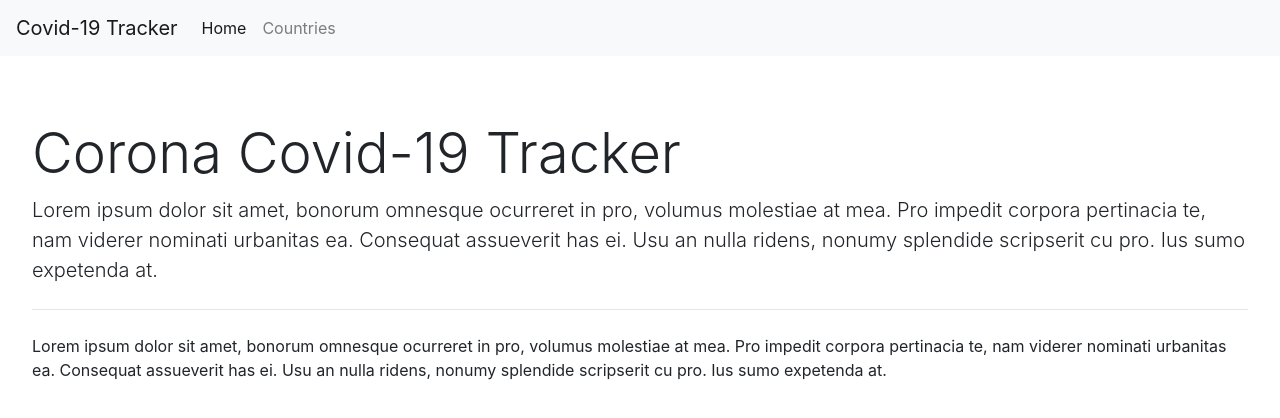
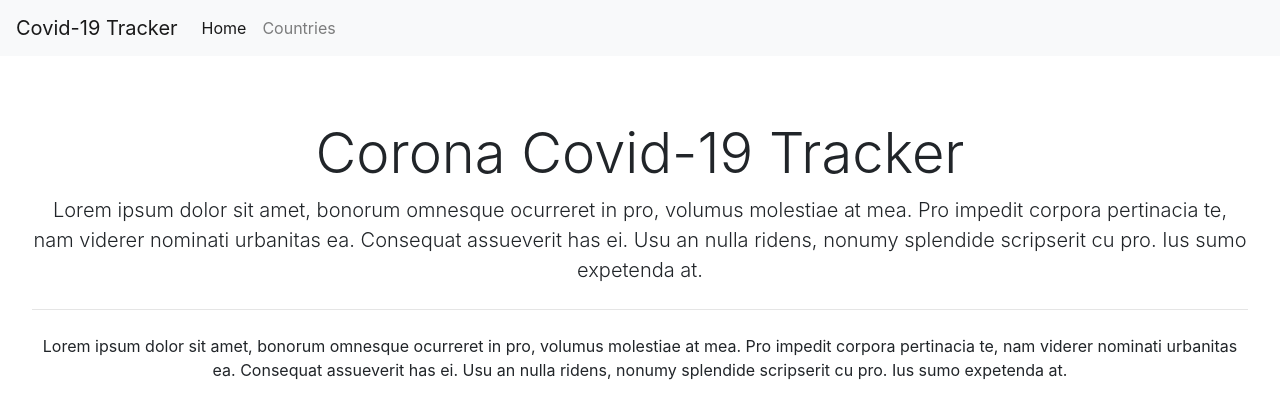
Before and after one commit to jYOtisingh0-o/covid-tracker, an Angular app: page / in a window 1280 px wide. Shown: the top 418 px of the page. Built offline with nearby package versions, Linux system fonts and the light colour scheme.

Commit message:
centerd text in jumbotron

```diff
--- a/src/app/components/home/home.component.html
+++ b/src/app/components/home/home.component.html
@@ -1,4 +1,4 @@
-<div class="jumbotron bg-white">
+<div class="jumbotron bg-white text-center">
     <h1 class="display-4">Corona Covid-19 Tracker</h1>
     <p class="lead">Lorem ipsum dolor sit amet,
          bonorum omnesque ocurreret in pro, volumus molestiae at mea. Pro impedit corpora pertinacia te, nam viderer nominati urbanitas ea. Consequat assueverit has ei. Usu an nulla ridens,
```
